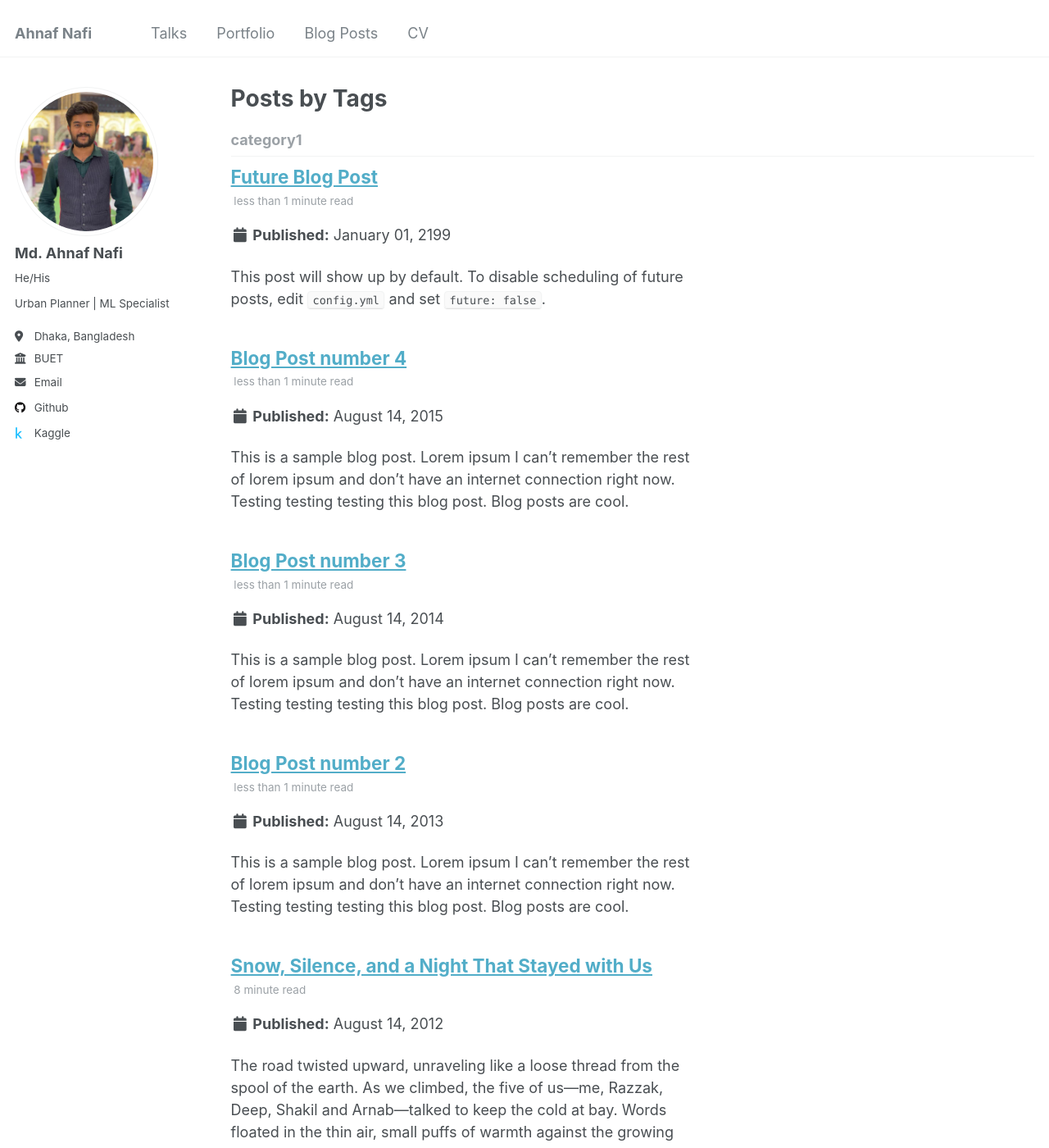
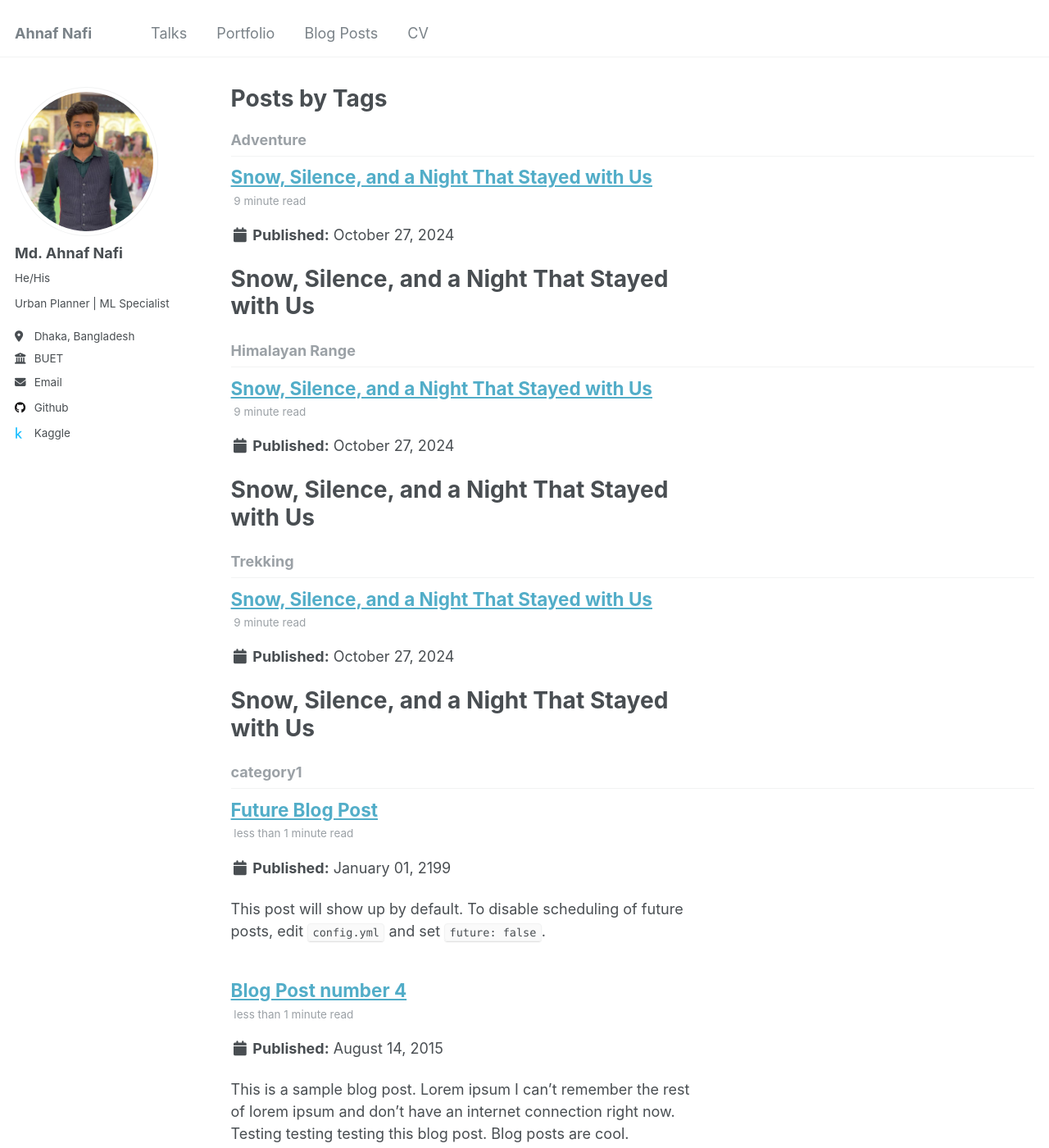
Before and after one commit to NafixData/ahnafnafi, a Jekyll site: the page built from _pages/tag-archive.html, in a window 1280 px wide and 1400 px high. Shown: the whole window at 82% size. Built offline with Jekyll 4.4.1, drawn with Linux system fonts in a browser that asks for light colours; some of the changed text lies outside the part shown.

Commit message:
Update 2012-08-14-blog-post-1.md

```diff
--- a/_posts/2012-08-14-blog-post-1.md
+++ b/_posts/2012-08-14-blog-post-1.md
@@ -1,60 +1,120 @@
 ---
 title: 'Snow, Silence, and a Night That Stayed with Us'
-date: 2012-08-14
+date: 2024-10-27
 permalink: /posts/2012/08/blog-post-1/
 tags:
-  - cool posts
-  - category1
-  - category2
+  - Adventure
+  - Trekking
+  - Himalayan Range
 ---
 
-The road twisted upward, unraveling like a loose thread from the spool of the earth. As we climbed, the five of us—me, Razzak, Deep, Shakil and Arnab—talked to keep the cold at bay. Words floated in the thin air, small puffs of warmth against the growing chill. Ahead of us, our guide, Dawa, walked with the calm ease of someone who belonged to these heights. The rest of us, city folk stumbling through a world far older and wilder than we understood, lagged behind.
 
-“You know, they say the Himalayas are home to gods,” Deep said, his voice muffled under the woolen scarf wrapped tightly around his face. “Every peak has a story—some god or demon resting at the top.”
-Razzak gave a breathless laugh, shifting his backpack on his shoulders. “Let’s hope the The Almighty is in a good mood today.”
+# **Snow, Silence, and a Night That Stayed with Us**
+
+The road twisted upward, unraveling like a loose thread from the spool of the earth. As we climbed, the three of us—me, Ravi, and Deepak—talked to keep the cold at bay. Words floated in the thin air, small puffs of warmth against the growing chill. Ahead of us, our guide, Dawa, walked with the calm ease of someone who belonged to these heights. The rest of us, city folk stumbling through a world far older and wilder than we understood, lagged behind.
+
+“You know, they say the Himalayas are home to gods,” Deepak said, his voice muffled under the woolen scarf wrapped tightly around his face. “Every peak has a story—some god or demon resting at the top.”
+
+Ravi gave a breathless laugh, shifting his backpack on his shoulders.
+“Let’s hope the gods are in a good mood today.”
+
 “Or at least the demons are asleep,” I added, exhaling misty breath into the cold.
-Dawa, overhearing us, glanced back with a small smile. “The mountains don’t need gods or demons to test you. They do that on their own.”
+
+Dawa, overhearing us, glanced back with a small smile.
+“The mountains don’t need gods or demons to test you. They do that on their own.”
+
 His words settled between us like the falling snow, light but heavy with meaning. The path we followed wound through dense pine forests, the trees dark and silent, their branches sagging under the weight of snow. It felt like we were walking into a story—not one we controlled, but one the mountains were writing for us.
+
 “Have you ever seen anything strange up here, Dawa?” Deepak asked, always the curious one.
-“Strange? All the time,” Dawa said with a chuckle. “Once, I was leading a group near the Kangchenjunga base, and we got caught in a storm. When the snow cleared, one of the porters swore he saw something—like a shadow, big as a man, but running on all fours. He said it was a yeti.”
+
+“Strange? All the time,” Dawa said with a chuckle. “Once, I was leading a group near the Kangchenjunga base, and we got caught in a storm. When the snow cleared, one of the porters swore he saw something—like a shadow, big as a man, but running on all fours. He said it was a *yeti*.”
+
 “A yeti? Come on,” Ravi scoffed, though his voice wavered slightly.
-Dawa only shrugged. “Some things you don’t need to believe in to be afraid of them.”
+
+Dawa only shrugged.
+“Some things you don’t need to believe in to be afraid of them.”
+
 We fell silent for a while after that, each of us lost in thought. There was something about the mountains—their vastness, their silence—that made you feel both humbled and unnerved. My gaze wandered to the peaks around us, their snow-covered summits piercing the sky like jagged blades. Somewhere far ahead, hidden in mist and snow, was Sandakphu, the highest point in West Bengal. It was a place people climbed to catch a glimpse of four of the world’s tallest mountains—Everest, Makalu, Lhotse, and Kangchenjunga.
+
 “You think we’ll see Everest from the top?” Ravi asked, already short of breath from the climb.
+
 “If the clouds let us,” I replied. “Everest is supposed to show herself only when she wants to.”
-Dawa turned slightly, adjusting the strap of his pack. “They say Kangchenjunga is sacred, you know. Locals believe the mountain has five treasures—gold, grain, books, jewels, and medicine—and it only reveals them to those who are pure of heart.”
+
+Dawa turned slightly, adjusting the strap of his pack.
+“They say Kangchenjunga is sacred, you know. Locals believe the mountain has five treasures—gold, grain, books, jewels, and medicine—and it only reveals them to those who are pure of heart.”
+
 “Guess we’re out of luck then,” Deepak said with a grin, nudging Ravi in the ribs.
-Ravi grinned back. “Yeah, I don’t think the gods hand out treasure to people who cheat at 29.”
+
+Ravi grinned back.
+“Yeah, I don’t think the gods hand out treasure to people who cheat at 29.”
+
 We all laughed, the sound bright in the cold air, but it quickly faded, swallowed by the vastness around us.
 
-The Road Grows Steeper
+---
+
+## **The Road Grows Steeper**
+
 As we climbed higher, conversation dwindled, replaced by the sound of boots crunching on snow and the sharp inhale of cold air. The wind picked up, whipping at our faces, and the sky above us stretched wide and pale, as if the heavens were pulling away.
+
 By the time we crossed the invisible border between Nepal and India, the path had grown narrow and treacherous, twisting like a serpent through the mountainside. Sandakphu waited somewhere beyond the mist, but it felt less like a destination and more like a gatekeeper, testing our endurance. On either side of the border, a few hotels stood, small outposts clinging to the mountains like stubborn weeds.
+
 “This must be the loneliest place in the world,” Deepak muttered, rubbing his hands together.
+
 “The mountains are never lonely,” Dawa said. “They are just quiet.”
+
 “Too quiet,” Ravi added under his breath, pulling his jacket tighter.
+
 The snow began falling in earnest as the last light of day slipped behind the peaks. By the time we reached the wooden cottage where we’d stay for the night, the wind had turned fierce, biting at any exposed skin. The cottage stood huddled against the hillside, as if it had learned long ago to keep its head down and weather whatever the mountain threw at it.
+
 Inside, the air was dry and smelled faintly of old woodsmoke. The walls were thin, and the few solar lamps flickered weakly, casting dim, wavering light. We settled in as best we could, huddling beneath thick blankets, trying to shake off the chill that clung to us like a second skin. But the cold was relentless, seeping through the walls, the floor, and even our clothes, as if determined to remind us that the mountain didn’t care whether we were prepared or not.
 
-A Sudden Collapse
+---
+
+## **A Sudden Collapse**
+
 We were sitting together, sipping tea and shuffling a worn deck of cards, when it happened.
+
 One moment, Deepak was laughing, throwing down a card with mock triumph, and the next, he crumpled to the floor, gasping for breath. His face turned pale as the snow outside, and his hands clutched at his chest, fingers clawing at the fabric of his jacket.
+
 “Deepak!” Ravi shouted, scrambling to his side.
-I knelt beside him, panic gripping me as I watched him struggle for air, his eyes wide with fear. “What’s happening? What’s wrong?”
-“The cold,” Dawa said grimly, already moving to wrap Deepak in blankets. “It’s hit him harder than we thought.”
+
+I knelt beside him, panic gripping me as I watched him struggle for air, his eyes wide with fear.
+“What’s happening? What’s wrong?”
+
+“The cold,” Dawa said grimly, already moving to wrap Deepak in blankets.
+“It’s hit him harder than we thought.”
+
 We piled every blanket we could find onto him, but it felt hopeless—like trying to fight a blizzard with nothing but bare hands. His breathing was ragged, each inhale a battle, each exhale a plea.
-“We need to keep him awake,” Dawa said urgently. “Talk to him. Don’t let him fall asleep.”
+
+“We need to keep him awake,” Dawa said urgently.
+“Talk to him. Don’t let him fall asleep.”
+
 “Deepak, stay with us, man,” Ravi whispered, his voice trembling. “Come on, remember that time we played cards all night and I beat you six times in a row?”
-Deepak managed a weak smile, though his breath still came in shallow, desperate gulps. “You cheated… every time.”
-“I did not!” Ravi shot back, forcing a grin through the fear that gripped him. “You’re just a sore loser.”
+
+Deepak managed a weak smile, though his breath still came in shallow, desperate gulps.
+“You cheated… every time.”
+
+“I did not!” Ravi shot back, forcing a grin through the fear that gripped him.
+“You’re just a sore loser.”
+
 We tried to keep things light, but the weight of the night pressed heavily on us, making every word, every gesture feel fragile. We played 29 again, but the cards felt cold and lifeless in our hands. Ravi brewed tea, each sip burning against the cold creeping into our bones. The hours crawled by, every minute stretching unbearably as we watched Deepak’s shallow breaths, terrified that the next one might be his last.
 
-The Longest Night
+---
+
+## **The Longest Night**
+
 The night felt endless, thick and oppressive, as if the mountains were testing our endurance. Outside, the wind howled, rattling the thin walls, and the dim light of the solar lamp flickered like a heartbeat about to stop. Every breath Deepak took was a reminder of how close we were to losing him.
+
 “We just need to make it to morning,” Dawa said quietly, as if speaking louder might disturb the fragile thread holding Deepak to us.
-We nodded, though none of us dared to say what we were really thinking: What if morning never came?
-But finally, after what felt like an eternity, the first light of dawn seeped into the room—pale and hesitant, as if unsure it was welcome.
+
+We nodded, though none of us dared to say what we were really thinking: *What if morning never came?*
+
+But finally, after what felt like an eternity, the first hint of dawn seeped into the room—a pale, fragile light, soft as the edge of a whisper.
+
 Deepak stirred, weak but alive. Relief washed over us in waves, though it was tempered by exhaustion and the unshakable knowledge that the night had changed us.
+
 As we packed our bags in silence, the cards lay scattered on the floor—a quiet reminder of the hours spent teetering between hope and fear.
-The mountains had spared us, but they had taken something in return—a piece of our courage, a sliver of our joy. As we began the long descent, the snow beneath our feet seemed softer, almost mocking, as if to say, "Was it really worth it?"
+
+The mountains had spared us, but they had taken something in return—a piece of our courage, a sliver of our joy. And as we began the long descent, the snow beneath our feet seemed softer, almost mocking, as if to say, *Was it really worth it?*
+
 Some journeys don’t leave you with triumph or joy. Some leave you with shadows—quiet, lingering things that follow you home. The mountains had given us a lesson that night, and it was a harsh one: Nature is beautiful, yes—but it is also merciless. And in the end, it always keeps the last word for itself.
```
